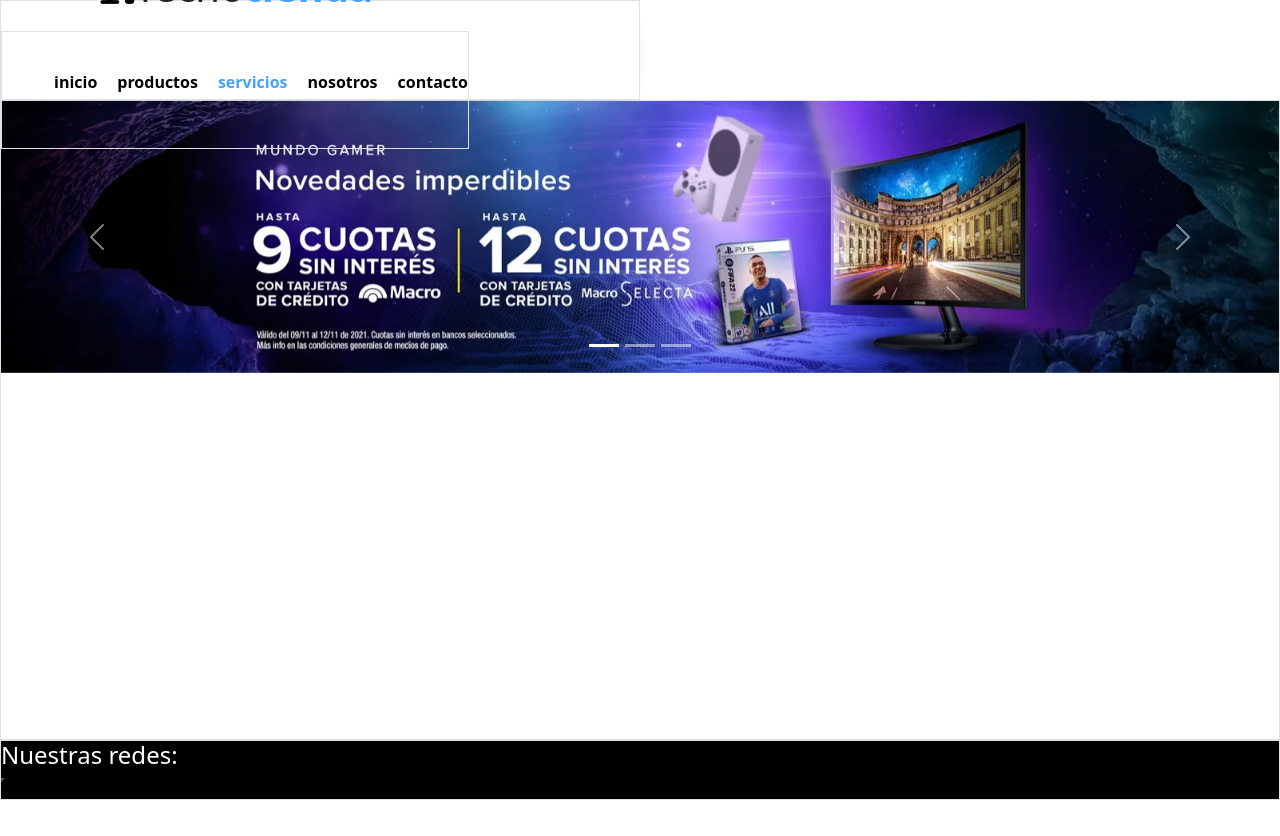
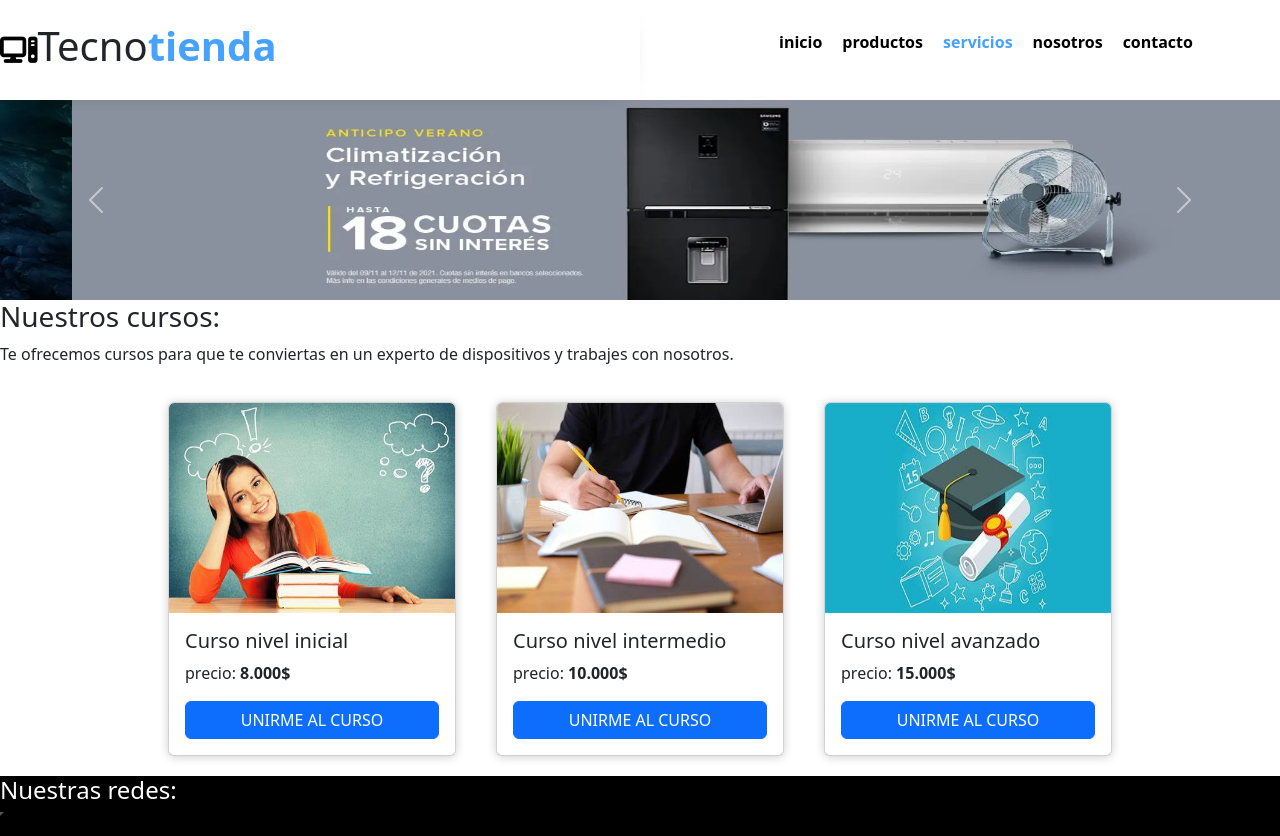
Before and after one commit to AquilesPopovich/Tecnotienda, a plain HTML site: page subhtmls/servicios.html in a window 1280 px wide. Before the commit the page ends 800 px from the top, so only its background shows below. Drawn offline with nearby package versions, Linux system fonts and the light colour scheme.

Commit message:
posicione casi todo

```diff
--- a/scss/_header.scss
+++ b/scss/_header.scss
@@ -1,35 +1,28 @@
+$colorFondo: #fff;
 header{
     width: 100%;
-    line-height: 100px;
-    max-height: 100%;
+    grid-area: header;
     flex-direction: row;
     background: #fff;
-    box-shadow: 0 4px 25px -22px black;
+
     z-index: 2;
-   display: flex;
-   justify-content: space-between;
-    grid-area: header;
-   align-items: center;
 }
 header h1 b{
     color: #46a2fd;
 }
 .logo{
     height: 80px;
-    display: flex;
-    justify-content: center;
-    align-items: center;
 }
 .logo button i{
     width: 100%;
     height: 100%;
-    background: #fff;
+    background: $colorFondo;
     border: none;
 }
 .logo button{
     border: none;
-    background-color: #fff;
-    background: #fff;
+    background-color: $colorFondo;
+    background: $colorFondo;
     display: flex;
     align-items: center;
     font-size: 30px;
--- a/scss/_main.scss
+++ b/scss/_main.scss
@@ -1,8 +1,11 @@
+
 main{
     grid-area: main;
 }
 .h3productos{
     border-bottom: 2px solid black;
+    text-align: center;
+    align-items: center;
 }
 .card{
     width: 100%;
--- a/scss/_mediaQueris.scss
+++ b/scss/_mediaQueris.scss
@@ -1,3 +1,7 @@
+.border{
+    border-right: none;
+    border-left: none;
+}
 .grilla{
     display: grid;
     width: 100%;
--- a/scss/_nav.scss
+++ b/scss/_nav.scss
@@ -1,3 +1,4 @@
+$colorenlace: #46a2fd;
 nav{
     grid-area: nav;
     width: 100%;
@@ -6,7 +7,7 @@
     justify-content: center;
 }
 .actual{
-    color: #46a2fd;
+    color: $colorenlace;
 }
 nav a{
     text-decoration: none;
@@ -21,9 +22,9 @@
     display: flex;
 }
 nav a:hover{
-    color: #46a2fd;
+    color: $colorenlace;
     text-decoration: underline;
 }
 .actual{
-    color: #46a2fd;
+    color: $colorenlace;
 }
--- a/subhtmls/servicios.html
+++ b/subhtmls/servicios.html
@@ -13,13 +13,17 @@
 </head>
 <body>
     <div class="grilla">
-        <header class="border">
-            <div class="header-cont">
+        <header>
+
                 <div class="logo">
                     <button><i class="fa-solid fa-computer"></i></button>
                  <h1>Tecno<b>tienda</b></h1>
                 </div>
-       <nav class="border">
+
+
+    </header>
+
+    <nav>
       <ul>
           <li><a  href="../index.html">inicio</a></li>
           <li><a href="../subhtmls/productos.html">productos</a></li>
@@ -28,38 +32,60 @@
           <li><a href="../subhtmls/contacto.html">contacto</a></li>
       </ul>
   </nav>
-    </div>
-    </header>
-    <section class="border inicio">
-        <div id="carouselExampleIndicators" class="carousel slide">
-            <div class="carousel-indicators">
-              <button type="button" data-bs-target="#carouselExampleIndicators" data-bs-slide-to="0" class="active" aria-current="true" aria-label="Slide 1"></button>
-              <button type="button" data-bs-target="#carouselExampleIndicators" data-bs-slide-to="1" aria-label="Slide 2"></button>
-              <button type="button" data-bs-target="#carouselExampleIndicators" data-bs-slide-to="2" aria-label="Slide 3"></button>
-            </div>
+  <section class="inicio">
+    <div id="carouselExampleControls" class="carousel slide" data-bs-ride="carousel">
         <div class="carousel-inner">
           <div class="carousel-item active">
-                <img src="../media/banner1.jpg" class="d-block w-100" alt="banner de mercado">
+            <img src="../media/banner1.jpg" class="d-block w-100" alt="...">
           </div>
           <div class="carousel-item">
-                <img src="../media/banner2.jpg" class="d-block w-100" alt="banner de mercado">
+            <img src="../media/banner2.jpg" class="d-block w-100" alt="...">
           </div>
           <div class="carousel-item">
-                <img src="../media/8.jfif" class="d-block w-100" alt="banner de ciudad">
+            <img src="../media/8.jfif" class="d-block w-100" alt="...">
           </div>
         </div>
-            <button class="carousel-control-prev" type="button" data-bs-target="#carouselExampleIndicators" data-bs-slide="prev">
+        <button class="carousel-control-prev" type="button" data-bs-target="#carouselExampleControls" data-bs-slide="prev">
           <span class="carousel-control-prev-icon" aria-hidden="true"></span>
           <span class="visually-hidden">Previous</span>
         </button>
-            <button class="carousel-control-next" type="button" data-bs-target="#carouselExampleIndicators" data-bs-slide="next">
+        <button class="carousel-control-next" type="button" data-bs-target="#carouselExampleControls" data-bs-slide="next">
           <span class="carousel-control-next-icon" aria-hidden="true"></span>
           <span class="visually-hidden">Next</span>
         </button>
       </div>
 </section>
-    <main class="border">b</main>
-    <footer class="border">
+    <main>
+      <h3>Nuestros cursos:</h3>
+      <p>Te ofrecemos cursos para que te conviertas en un experto de dispositivos y trabajes con nosotros.</p>
+        <div class="contPadre2">
+          <div class="card" style="width: 18rem;">
+            <img src="../media/nivelbasico.jfif" class="card-img-top" alt="curso nivel basico">
+            <div class="card-body">
+              <h5 class="card-title">Curso nivel inicial</h5>
+              <p class="card-text">precio: <b class="curso">8.000$</b></p>
+              <a href="#" class="btn btn-primary">UNIRME AL CURSO</a>
+            </div>
+          </div>
+          <div class="card" style="width: 18rem;">
+            <img src="../media/nivelintermedio.jfif" class="card-img-top" alt="curso nivel intermedio">
+            <div class="card-body">
+              <h5 class="card-title">Curso nivel intermedio</h5>
+              <p class="card-text">precio: <b class="curso">10.000$</b></p>
+              <a href="#" class="btn btn-primary">UNIRME AL CURSO</a>
+            </div>
+          </div>
+          <div class="card" style="width: 18rem;">
+            <img src="../media/planavanzado.jfif" class="card-img-top" alt="curso nivel avanzado">
+            <div class="card-body">
+              <h5 class="card-title">Curso nivel avanzado</h5>
+              <p class="card-text">precio: <b class="curso">15.000$</b></p>
+              <a href="#" class="btn btn-primary">UNIRME AL CURSO</a>
+            </div>
+          </div>
+        </div>
+    </main>
+    <footer>
         <h4>
             Nuestras redes:
         </h4>
```
Also changed, not shown: index.html (+12 -18 lines), subhtmls/contacto.html (+9 -8 lines), subhtmls/nosotros.html (+9 -8 lines), subhtmls/productos.html (+15 -18 lines), media/compugamer.jfif (added), media/laptopgamer.jfif (added), media/nivelbasico.jfif (added), media/nivelintermedio.jfif (added), media/planavanzado.jfif (added), media/tecladogamer.jfif (added). Lines whose indentation alone changed are shown as unchanged.
